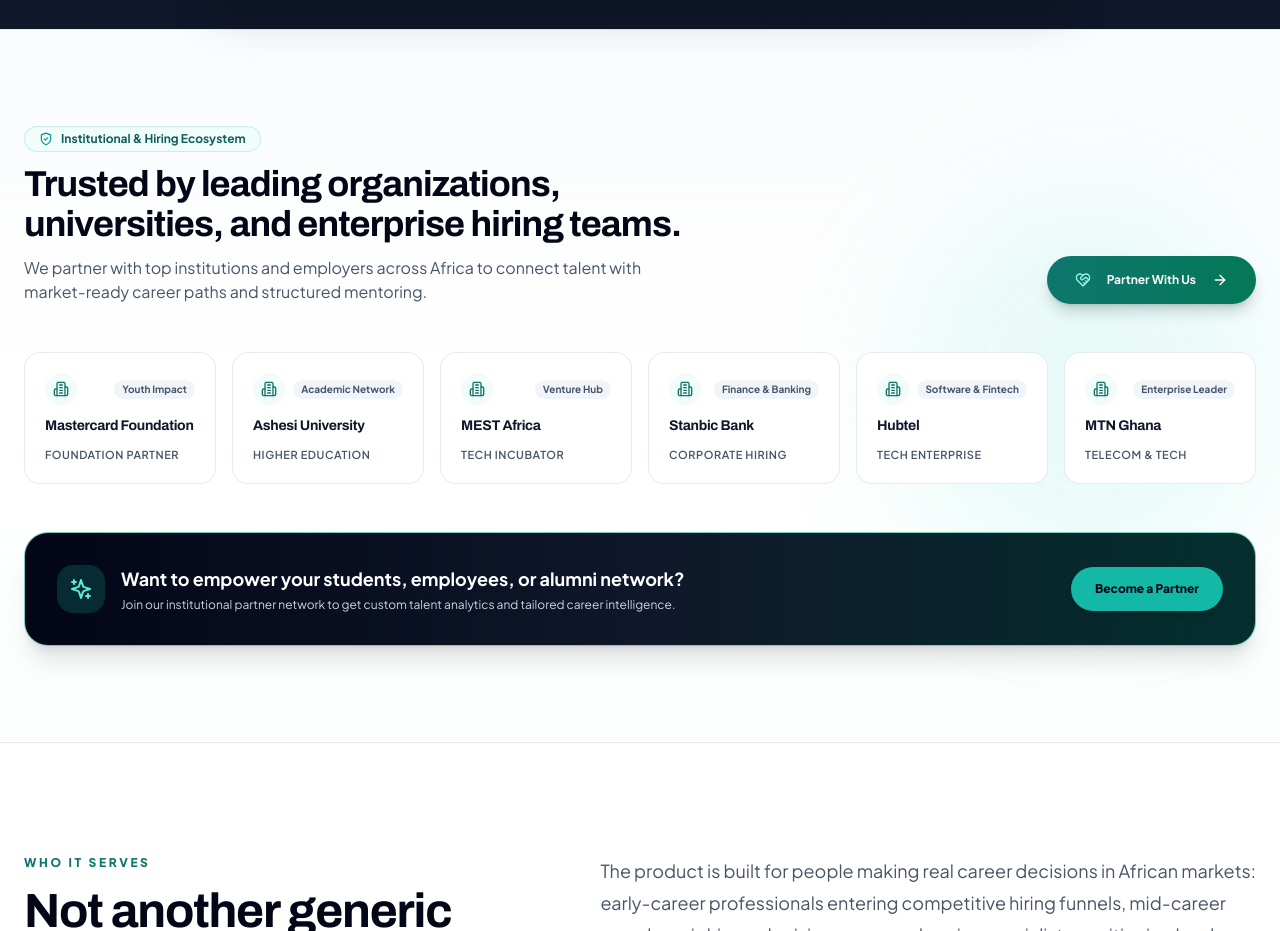
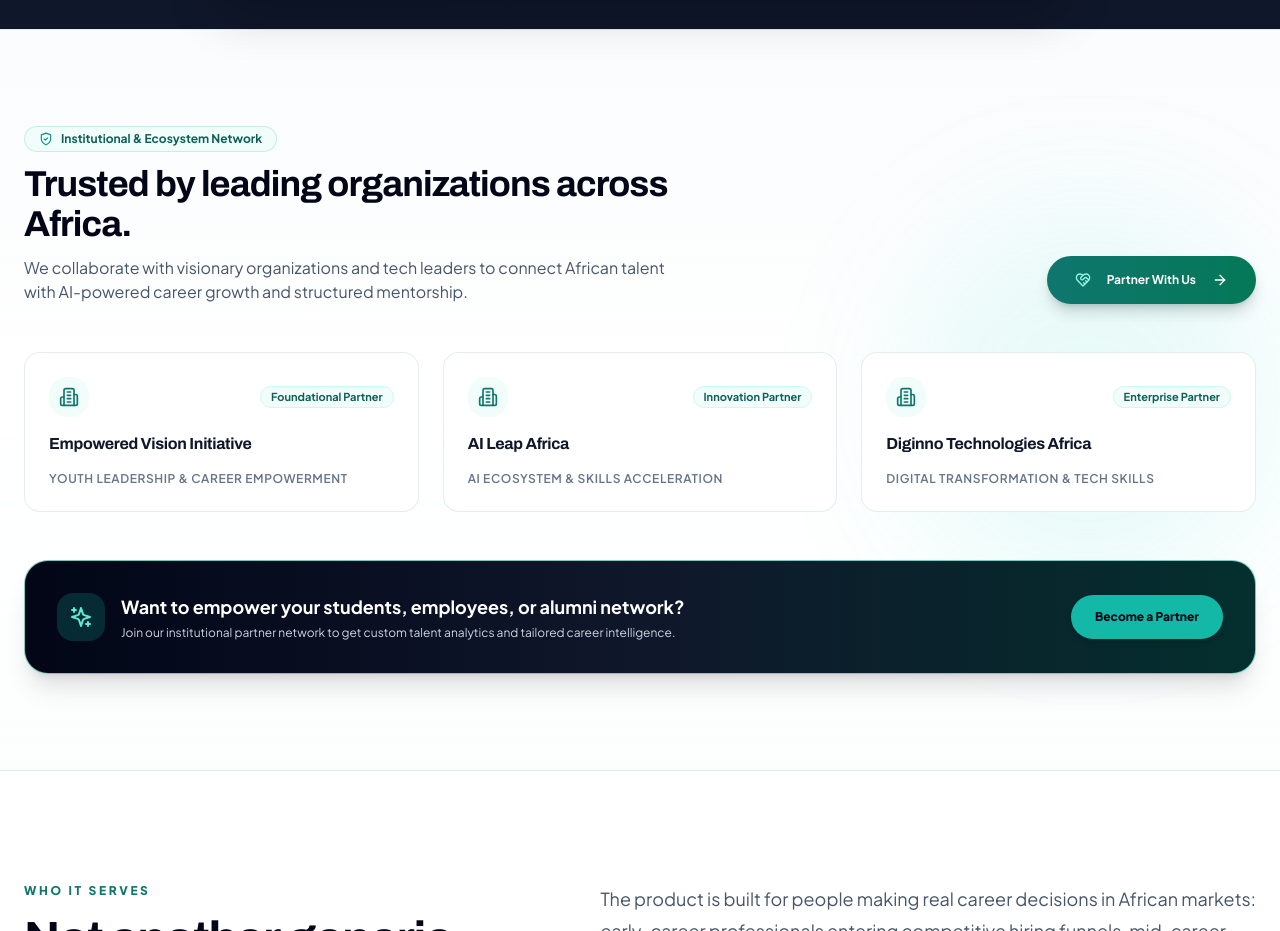
Before and after one commit to GodfredApps/CareerLeadAI3.0-site, a Next.js app: page / in a window 1280 px wide. Shown: the part 780-1711 px from the top of the page. Built offline with nearby package versions, Linux system fonts and the light colour scheme; no server answers.

Commit message:
fix(marketing): update Trusted By section with official partners EVI, AI Leap Africa, Diginno

```diff
--- a/components/marketing/trusted-by-section.tsx
+++ b/components/marketing/trusted-by-section.tsx
@@ -6,12 +6,9 @@
 import { PartnerRequestModal } from './partner-request-modal'
 
 const PARTNER_LOGOS = [
-  { name: 'Mastercard Foundation', category: 'Foundation Partner', badge: 'Youth Impact' },
-  { name: 'Ashesi University', category: 'Higher Education', badge: 'Academic Network' },
-  { name: 'MEST Africa', category: 'Tech Incubator', badge: 'Venture Hub' },
-  { name: 'Stanbic Bank', category: 'Corporate Hiring', badge: 'Finance & Banking' },
-  { name: 'Hubtel', category: 'Tech Enterprise', badge: 'Software & Fintech' },
-  { name: 'MTN Ghana', category: 'Telecom & Tech', badge: 'Enterprise Leader' },
+  { name: 'Empowered Vision Initiative', category: 'Youth Leadership & Career Empowerment', badge: 'Foundational Partner' },
+  { name: 'AI Leap Africa', category: 'AI Ecosystem & Skills Acceleration', badge: 'Innovation Partner' },
+  { name: 'Diginno Technologies Africa', category: 'Digital Transformation & Tech Skills', badge: 'Enterprise Partner' },
 ]
 
 export function TrustedBySection() {
@@ -26,13 +23,13 @@
           <div className="max-w-2xl">
             <div className="inline-flex items-center gap-2 rounded-full border border-teal-500/20 bg-teal-50 px-3.5 py-1 text-xs font-bold text-teal-800 mb-3">
               <ShieldCheck className="h-3.5 w-3.5 text-teal-600" />
-              <span>Institutional & Hiring Ecosystem</span>
+              <span>Institutional & Ecosystem Network</span>
             </div>
             <h2 className="text-3xl font-black leading-tight tracking-tight text-slate-950 md:text-4xl">
-              Trusted by leading organizations, universities, and enterprise hiring teams.
+              Trusted by leading organizations across Africa.
             </h2>
             <p className="mt-3 text-sm leading-relaxed text-slate-600 md:text-base">
-              We partner with top institutions and employers across Africa to connect talent with market-ready career paths and structured mentoring.
+              We collaborate with visionary organizations and tech leaders to connect African talent with AI-powered career growth and structured mentorship.
             </p>
           </div>
 
@@ -50,26 +47,26 @@
         </div>
 
         {/* Partner Logo Grid */}
-        <div className="grid grid-cols-2 gap-4 sm:grid-cols-3 lg:grid-cols-6">
+        <div className="grid grid-cols-1 md:grid-cols-3 gap-6">
           {PARTNER_LOGOS.map(partner => (
             <div
               key={partner.name}
-              className="group relative flex flex-col justify-between rounded-2xl border border-slate-200/80 bg-white p-5 shadow-xs transition-all duration-300 hover:-translate-y-1 hover:border-teal-500/40 hover:shadow-md"
+              className="group relative flex flex-col justify-between rounded-2xl border border-slate-200/80 bg-white p-6 shadow-xs transition-all duration-300 hover:-translate-y-1 hover:border-teal-500/40 hover:shadow-lg"
             >
               <div>
-                <div className="flex items-center justify-between gap-1 mb-3">
-                  <div className="p-2 rounded-xl bg-teal-50 text-teal-700 group-hover:bg-teal-600 group-hover:text-white transition-colors">
-                    <Building2 className="h-4 w-4" />
+                <div className="flex items-center justify-between gap-2 mb-4">
+                  <div className="p-2.5 rounded-xl bg-teal-50 text-teal-700 group-hover:bg-teal-600 group-hover:text-white transition-colors">
+                    <Building2 className="h-5 w-5" />
                   </div>
-                  <span className="text-[10px] font-bold text-slate-600 bg-slate-100 group-hover:bg-teal-50 group-hover:text-teal-800 px-2 py-0.5 rounded-full transition-colors">
+                  <span className="text-[11px] font-bold text-teal-800 bg-teal-50 border border-teal-100 group-hover:bg-teal-100 px-2.5 py-0.5 rounded-full transition-colors">
                     {partner.badge}
                   </span>
                 </div>
-                <h3 className="text-sm font-black text-slate-900 leading-tight group-hover:text-teal-800 transition-colors">
+                <h3 className="text-base font-black text-slate-900 leading-snug group-hover:text-teal-800 transition-colors">
                   {partner.name}
                 </h3>
               </div>
-              <p className="mt-3 text-[11px] font-semibold text-slate-600 uppercase tracking-wider">
+              <p className="mt-4 text-xs font-semibold text-slate-500 uppercase tracking-wider">
                 {partner.category}
               </p>
             </div>
```
